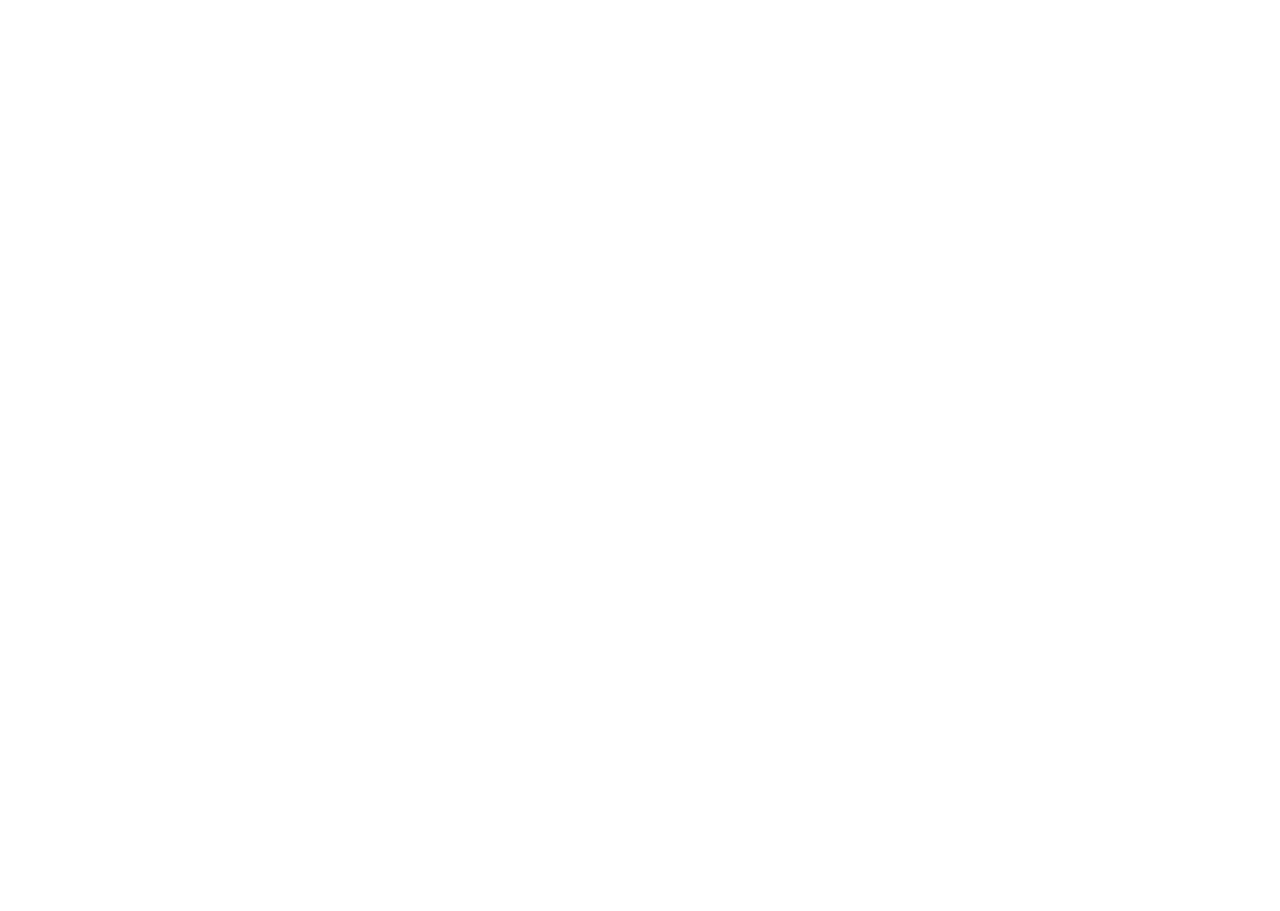
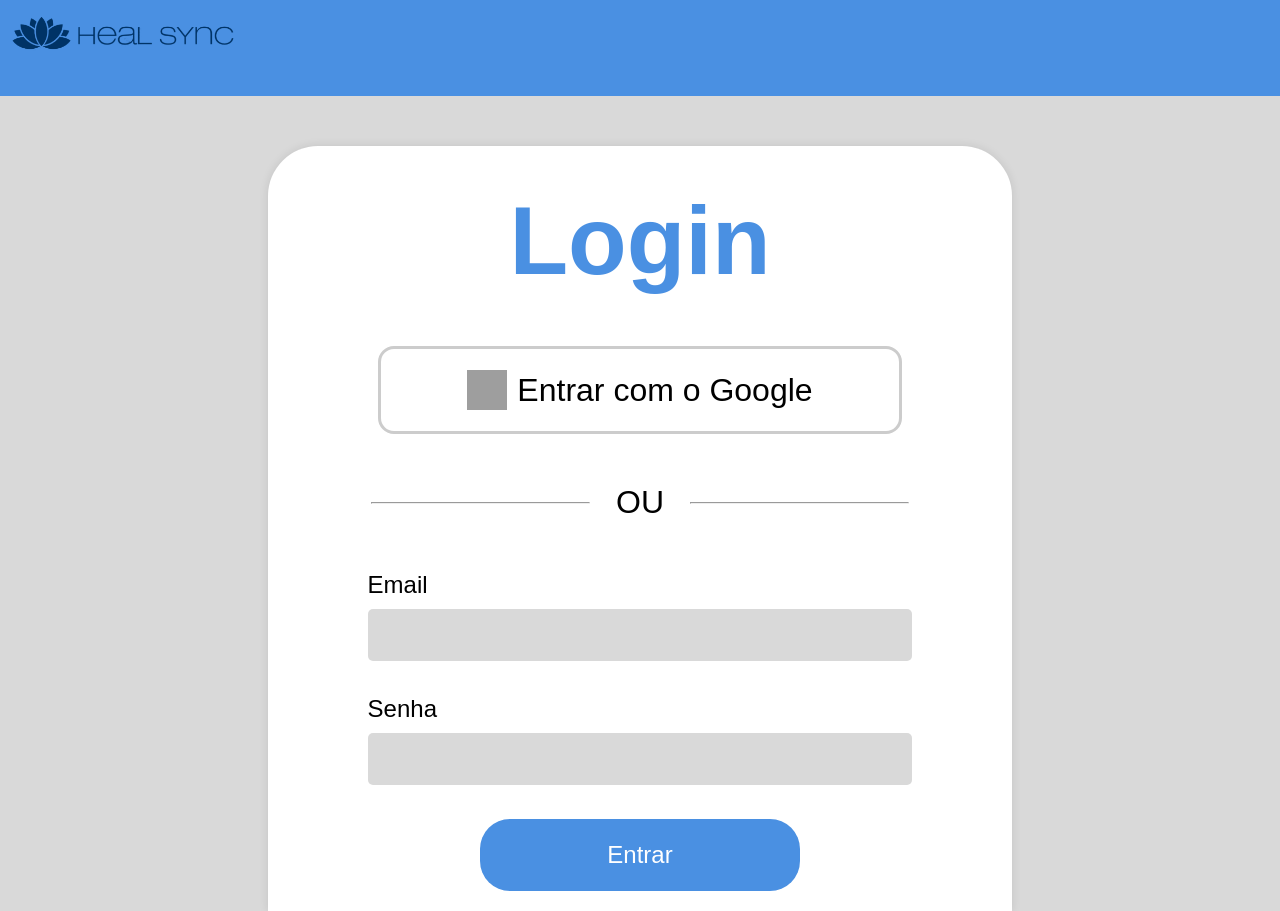
Before and after one commit to MarinaMenezess/HealSync, a website: page login.html in a window 1280 px wide. Before the commit the page ends 800 px from the top, so only its background shows below. Drawn offline with Linux system fonts and the light colour scheme; grey boxes are pictures that could not be loaded.

Commit message:
cadastro + login

```diff
--- a/login.html
+++ b/login.html
@@ -0,0 +1,42 @@
+<!DOCTYPE html>
+<html lang="pt-br">
+<head>
+    <meta charset="UTF-8">
+    <meta name="viewport" content="width=device-width, initial-scale=1.0">
+    <title>Cadastro - Heal Sync</title>
+    <link rel="stylesheet" href="style.css">
+</head>
+<body>
+    <header>
+        <a href="index.html"><img src="./assets/logo.png" alt="" id="logo"></a>
+    </header>
+    <main class="login-main">
+        <div class="container">
+            <h2>Login</h2>
+            <button class="google-btn">
+                <img src="https://developers.google.com/identity/images/g-logo.png" alt="Google Logo">
+                Entrar com o Google
+            </button>
+            <div class="divider">
+                <hr>
+                <p>ou</p>
+                <hr>
+            </div>
+            <form>
+                <div class="info">
+                    <label for="email">Email</label>
+                    <input type="email" required>
+                </div>
+
+                <div class="info">
+                    <label for="password">Senha</label>
+                    <input type="password" required>
+                </div>
+
+                <button type="submit" id="login">Entrar</button>
+            </form>
+        </div>
+    </main>
+    <script src="script.js"></script>
+</body>
+</html>
--- /dev/null
+++ b/script.js
@@ -0,0 +1,76 @@
+document.addEventListener("DOMContentLoaded", function () {
+    // Seleciona o botão pelo ID
+    var botao = document.getElementById("cadastro");
+
+    // Adiciona um evento de clique ao botão
+    botao.addEventListener("click", function () {
+        // Redireciona para a página desejada
+        window.location.href = "./index.html";
+    });
+});
+
+document.addEventListener("DOMContentLoaded", function () {
+    // Seleciona o botão pelo ID
+    var botao = document.getElementById("registro");
+
+    // Adiciona um evento de clique ao botão
+    botao.addEventListener("click", function () {
+        // Redireciona para a página desejada
+        window.location.href = "./register.html";
+    });
+});
+
+document.addEventListener("DOMContentLoaded", function () {
+    // Seleciona o botão pelo ID
+    var botao = document.getElementById("notificacao");
+
+    // Adiciona um evento de clique ao botão
+    botao.addEventListener("click", function () {
+        // Redireciona para a página desejada
+        window.location.href = "./notifications.html";
+    });
+});
+
+document.addEventListener("DOMContentLoaded", function () {
+    // Seleciona o botão pelo ID
+    var botao = document.getElementById("configuracao");
+
+    // Adiciona um evento de clique ao botão
+    botao.addEventListener("click", function () {
+        // Redireciona para a página desejada
+        window.location.href = "./settings.html";
+    });
+});
+
+document.addEventListener("DOMContentLoaded", function () {
+    // Seleciona o botão pelo ID
+    var botao = document.getElementById("mensagem");
+
+    // Adiciona um evento de clique ao botão
+    botao.addEventListener("click", function () {
+        // Redireciona para a página desejada
+        window.location.href = "./chat.html";
+    });
+});
+
+document.addEventListener("DOMContentLoaded", function () {
+    // Seleciona o botão pelo ID
+    var botao = document.getElementById("logout");
+
+    // Adiciona um evento de clique ao botão
+    botao.addEventListener("click", function () {
+        // Redireciona para a página desejada
+        window.location.href = "./login.html";
+    });
+});
+
+document.addEventListener("DOMContentLoaded", function () {
+    // Seleciona o botão pelo ID
+    var botao = document.getElementById("login");
+
+    // Adiciona um evento de clique ao botão
+    botao.addEventListener("click", function () {
+        // Redireciona para a página desejada
+        window.location.href = "./index.html";
+    });
+});
--- a/style.css
+++ b/style.css
@@ -1,11 +1,13 @@
 *{
     margin: 0;
     padding: 0;
+    font-family: "Montserrat", sans-serif;
+    color: black;
 }
 
 a{
-    text-decoration: none;
-    color: black;
+    text-decoration: none !important;
+    color: black !important;
 }
 
 header{
@@ -20,7 +22,7 @@ header{
 }
 
 body{
-    background-color: #D9D9D9;
+    background-color: #D9D9D9 !important;
     display: flex;
     flex-direction: column;
     gap: 50px;
@@ -45,7 +47,7 @@ main{
     justify-content: flex-start;
     background-color: white;
     border-radius: 30px;
-    gap: 10px;
+    gap: 15px;
 }
 
 .post-perfil{
@@ -72,16 +74,139 @@ main{
 }
 
 .content{
-
+    display: flex;
+    flex-direction: column;
+    gap: 0;
 }
 
 #menu{
     height: 7vh;
 }
 
-.btn-secondary{
-    --bs-btn-bg: none;
-    --bs-btn-border-color: none;
-    --bs-btn-hover-bg: none;
-    --bs-btn-hover-border-color: none;
+.dropdown-toggle{
+    --bs-btn-bg: none !important;
+    --bs-btn-border-color: none !important;
+    --bs-btn-hover-bg: none !important;
+    --bs-btn-hover-border-color: none !important;
+    --bs-btn-active-bg: none !important;
+    --colorbs-btn-active-border-:none !important;
 }
+
+.dropdown-toggle::after{
+    display: none !important;
+}
+
+#acessos{
+    display: flex;
+    align-items: center;
+}
+
+#acessos img{
+    width: 60px;
+}
+
+.login-main{
+    display: flex;
+    justify-content: flex-end;
+    align-items: center;
+}
+
+.container {
+    background: white;
+    width: 55vw;
+    padding: 20px;
+    border-top-left-radius: 50px;
+    border-top-right-radius: 50px;
+    gap: 30px;
+    box-shadow: 0px 0px 10px rgba(0, 0, 0, 0.1);
+    display: flex;
+    flex-direction: column;
+    align-items: center;
+    justify-content: center;
+}
+
+.info{
+    display: flex;
+    flex-direction: column;
+    justify-content: center;
+    align-items: flex-start;
+}
+
+h2 {
+    color: #4a90e2;
+    font-size: 12vh;
+    padding: 20px;
+}
+
+.google-btn {
+    background: white;
+    border: 3px solid #ccc;
+    border-radius: 16px;
+    padding: 10px;
+    width: 41vw;
+    height: 11vh;
+    font-size: 4vh;
+    display: flex;
+    align-items: center;
+    justify-content: center;
+    gap: 10px;
+    cursor: pointer;
+}
+
+.google-btn img {
+    width: 40px;
+    height: 40px;
+}
+
+.divider {
+    margin: 20px 0;
+    text-transform: uppercase;
+    color: #888;
+    display: flex;
+    align-items: center;
+    gap: 2vw;
+}
+
+.divider p{
+    font-size: 4vh;
+}
+
+.divider hr{
+    width: 17vw;
+}
+
+form{
+    display: flex;
+    flex-direction: column;
+    align-items: center;
+    justify-content: center;
+    width: 40vw;
+    gap: 3vh;
+}
+
+form input {
+    width: 41vw;
+    height:4vh;
+    padding: 10px;
+    margin: 10px 0;
+    border: none;
+    background-color: #D9D9D9;
+    border-radius: 5px;
+    font-size: 3vh;
+}
+
+form label{
+    font-size: 3vh;
+}
+
+form button {
+    width: 25vw;
+    height:9vh;
+    padding: 10px;
+    background: #4a90e2;
+    color: white;
+    border: none;
+    border-radius: 30px;
+    cursor: pointer;
+    font-size: 3vh;
+}
```
Also changed, not shown: index.html (+13 -7 lines), signup.html (+43 -2 lines), assets/perfil.jpg (deleted), assets/perfil.svg (added), notifications.html (added), settings.html (added).
